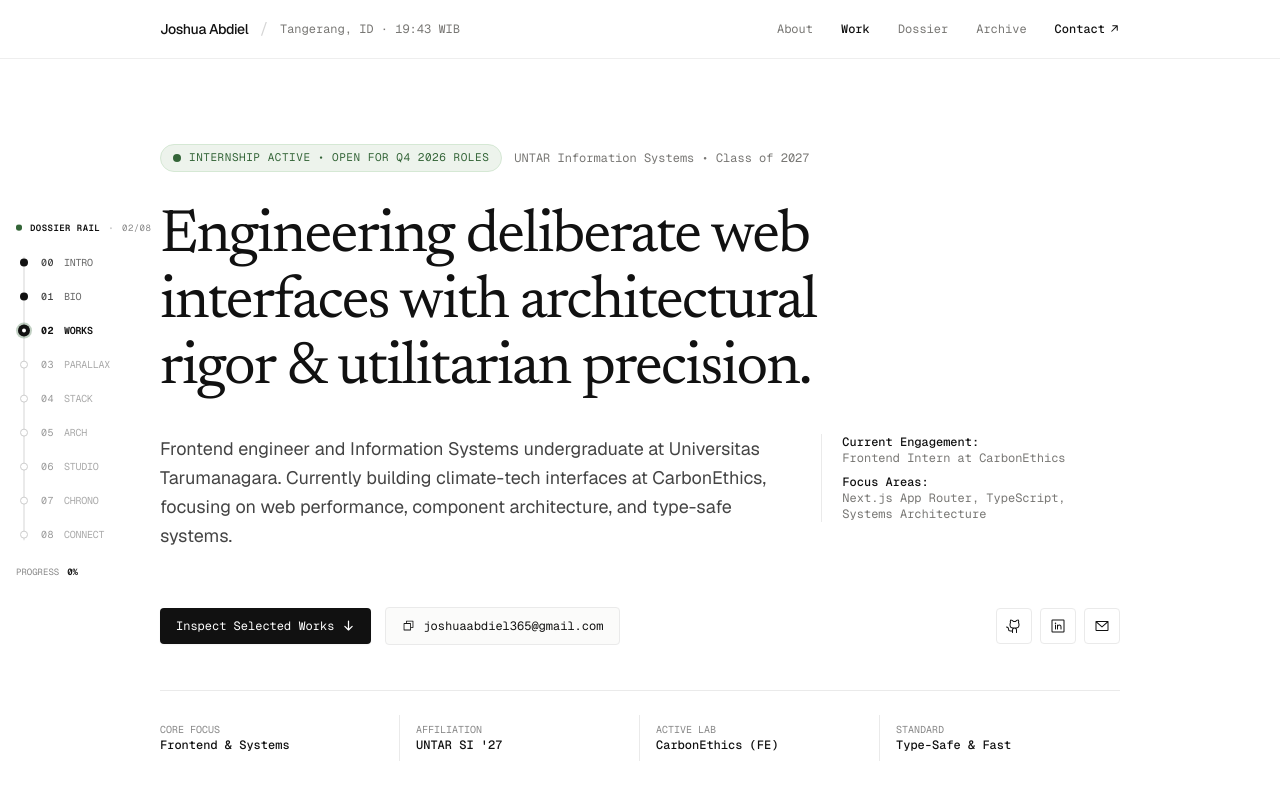
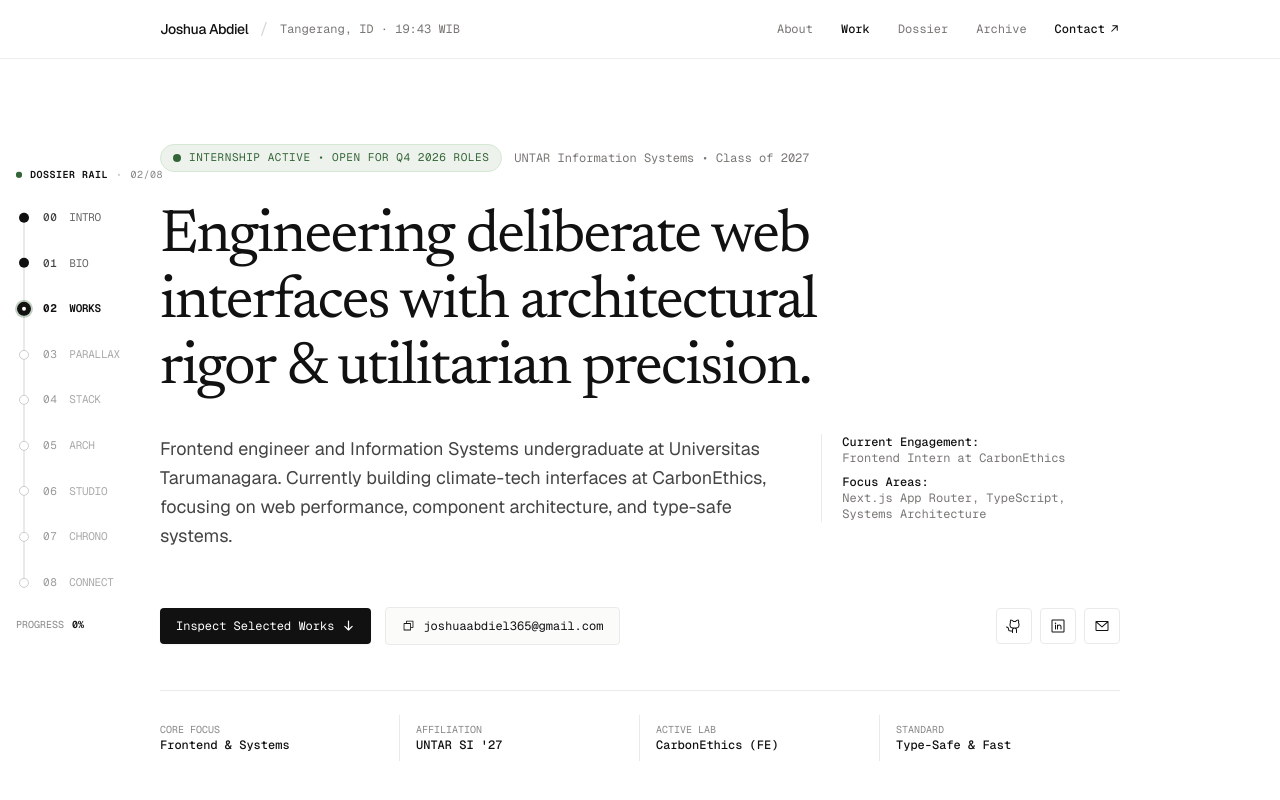
Before and after one commit to SwithinHalee/Portofolio-Joshua, a Next.js app: page / in a window 1280 px wide. Shown: the top 800 px of the page. Built offline with nearby package versions, Linux system fonts and the light colour scheme.

Commit message:
style(milestone): increase vertical height and node spacing for taller milestone presence

```diff
--- a/src/components/scroll-milestone.tsx
+++ b/src/components/scroll-milestone.tsx
@@ -88,14 +88,14 @@ export function ScrollMilestone() {
       >
         <div className="flex flex-col items-start group">
           {/* Top Rail Header */}
-          <div className="flex items-center gap-2 pb-1.5 mb-2 font-mono text-[9px] uppercase tracking-wider text-[#787774]">
+          <div className="flex items-center gap-2 pb-2 mb-3 font-mono text-[10px] uppercase tracking-wider text-[#787774]">
             <span className="relative flex h-1.5 w-1.5">
               <span className="animate-ping absolute inline-flex h-full w-full rounded-full bg-[#346538] opacity-75"></span>
               <span className="relative inline-flex rounded-full h-1.5 w-1.5 bg-[#346538]"></span>
             </span>
             <span className="font-semibold text-[#111111]">DOSSIER RAIL</span>
             <span className="text-[#CCCCCC]">•</span>
-            <span className="tabular-nums text-[9px] font-mono text-[#888888]">
+            <span className="tabular-nums text-[10px] font-mono text-[#888888]">
               {MILESTONES[activeIndex]?.num}/08
             </span>
           </div>
@@ -103,19 +103,19 @@ export function ScrollMilestone() {
           {/* Milestone Nodes Track & Continuous Fill Line */}
           <div className="relative py-1">
             {/* Background Static Track */}
-            <div className="absolute left-[7px] top-2 bottom-2 w-[1.5px] bg-[#EAEAEA] rounded-full" />
+            <div className="absolute left-[7px] top-[9px] bottom-[9px] w-[1.5px] bg-[#EAEAEA] rounded-full" />
 
             {/* Dynamic Active Fill Track */}
             <div
-              className="absolute left-[7px] top-2 w-[1.5px] bg-[#111111] rounded-full transition-all duration-150 ease-out"
+              className="absolute left-[7px] top-[9px] w-[1.5px] bg-[#111111] rounded-full transition-all duration-150 ease-out"
               style={{
-                height: `${scrollProgress * 100}%`,
-                maxHeight: "calc(100% - 16px)",
+                height: `calc(${scrollProgress * 100}% - ${scrollProgress * 18}px)`,
+                maxHeight: "calc(100% - 18px)",
               }}
             />
 
-            {/* List of Milestones */}
-            <div className="flex flex-col space-y-3.5 relative">
+            {/* List of Milestones (Taller Spacing) */}
+            <div className="flex flex-col space-y-6 2xl:space-y-7 relative">
               {MILESTONES.map((item, idx) => {
                 const isActive = item.id === activeId;
                 const isPassed = idx <= activeIndex;
@@ -131,7 +131,7 @@ export function ScrollMilestone() {
                     <button
                       type="button"
                       onClick={() => scrollTo(item.id)}
-                      className="group/btn flex items-center gap-2.5 text-left focus:outline-none focus-visible:ring-1 focus-visible:ring-[#111111] rounded py-0.5"
+                      className="group/btn flex items-center gap-3 text-left focus:outline-none focus-visible:ring-1 focus-visible:ring-[#111111] rounded py-0.5"
                       aria-label={`Scroll to ${item.fullLabel}`}
                     >
                       {/* Node Bullet / Marker */}
@@ -139,21 +139,21 @@ export function ScrollMilestone() {
                         {isActive ? (
                           <motion.div
                             layoutId="active-milestone-marker"
-                            className="w-3 h-3 rounded-full bg-[#111111] ring-2 ring-[#346538]/30 flex items-center justify-center"
+                            className="w-3.5 h-3.5 rounded-full bg-[#111111] ring-2 ring-[#346538]/30 flex items-center justify-center"
                             transition={{ type: "spring", stiffness: 350, damping: 30 }}
                           >
                             <span className="w-1 h-1 rounded-full bg-white block" />
                           </motion.div>
                         ) : isPassed ? (
-                          <div className="w-2 h-2 rounded-full bg-[#111111] transition-colors duration-150" />
+                          <div className="w-2.5 h-2.5 rounded-full bg-[#111111] transition-colors duration-150" />
                         ) : (
-                          <div className="w-2 h-2 rounded-full border border-[#CCCCCC] bg-[#FFFFFF] transition-colors duration-150 group-hover/btn:border-[#111111]" />
+                          <div className="w-2.5 h-2.5 rounded-full border border-[#CCCCCC] bg-[#FFFFFF] transition-colors duration-150 group-hover/btn:border-[#111111]" />
                         )}
                       </div>
 
                       {/* Number Tag */}
                       <span
-                        className={`font-mono text-[10px] tabular-nums tracking-wider transition-colors duration-150 ${
+                        className={`font-mono text-[11px] tabular-nums tracking-wider transition-colors duration-150 ${
                           isActive
                             ? "font-bold text-[#111111]"
                             : isPassed
@@ -166,7 +166,7 @@ export function ScrollMilestone() {
 
                       {/* Compact Label */}
                       <span
-                        className={`font-mono text-[10px] tracking-tight transition-colors duration-150 ${
+                        className={`font-mono text-[11px] tracking-tight transition-colors duration-150 ${
                           isActive
                             ? "text-[#111111] font-semibold"
                             : isPassed
@@ -185,7 +185,7 @@ export function ScrollMilestone() {
                         animate={{ opacity: 1, x: 0 }}
                         exit={{ opacity: 0, x: -6 }}
                         transition={{ duration: 0.15 }}
-                        className="absolute left-full ml-3 px-2.5 py-1 rounded-[4px] bg-[#111111] text-white font-mono text-[10px] uppercase tracking-wider whitespace-nowrap z-50 pointer-events-none shadow-md border border-[#333333]"
+                        className="absolute left-full ml-3.5 px-2.5 py-1 rounded-[4px] bg-[#111111] text-white font-mono text-[10px] uppercase tracking-wider whitespace-nowrap z-50 pointer-events-none shadow-md border border-[#333333]"
                       >
                         <span>{item.num} // {item.fullLabel}</span>
                       </motion.div>
@@ -197,7 +197,7 @@ export function ScrollMilestone() {
           </div>
 
           {/* Bottom Live Digital Meter */}
-          <div className="mt-2.5 pt-1.5 flex items-center gap-2 font-mono text-[9px] text-[#787774]">
+          <div className="mt-3 pt-2 flex items-center gap-2 font-mono text-[10px] text-[#787774]">
             <span className="uppercase text-[#888888]">PROGRESS</span>
             <span className="font-semibold text-[#111111] tabular-nums">{percentage}%</span>
           </div>
```
